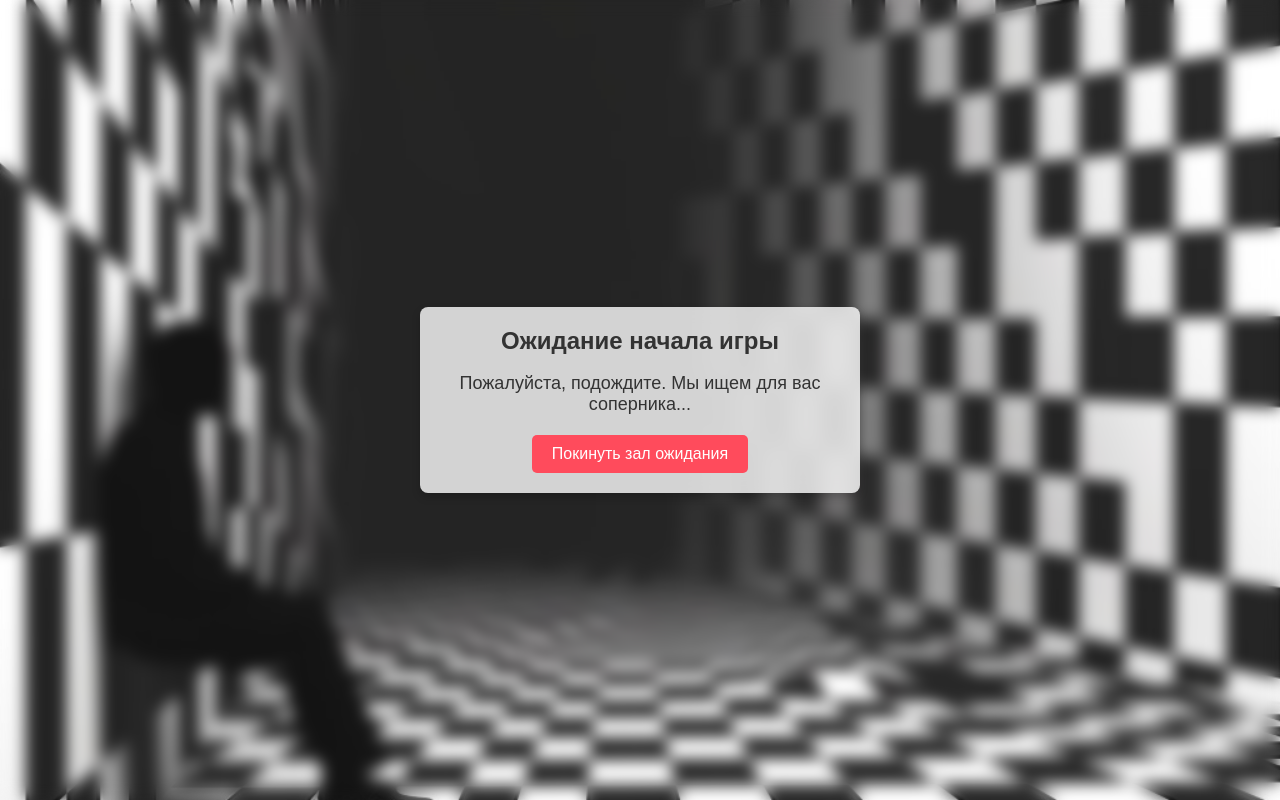
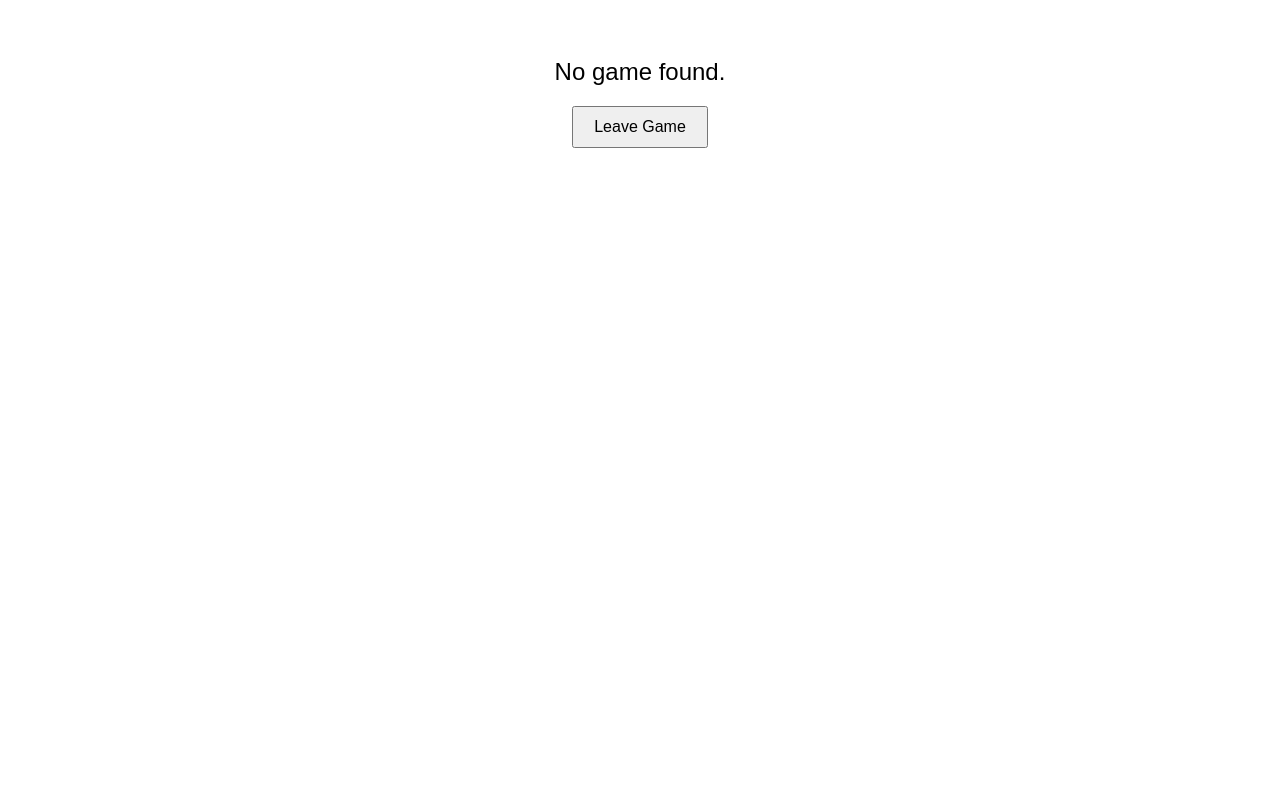
Before and after one commit to wert-rar/Shashki, a Flask app: page /start_game in a window 1280 px wide. Run offline with Flask 3, Linux system fonts and the light colour scheme; the visitor is signed in with stand-in values (Sample User, id 1).

Commit message:
update code (no white piece) and no error

```diff
--- a/Client/app.py
+++ b/Client/app.py
@@ -8,7 +8,6 @@ import logging
 logging.basicConfig(level=logging.DEBUG)
 app = Flask(__name__)
 app.secret_key = 'superpupersecretkey'
-
 
 status_ = {
     "w1": "Ход белых",
@@ -23,7 +22,7 @@ status_ = {
     "e1": "Ошибка при запросе к серверу"
 }
 current_games = {
-    1: Game(1, 0, 1),
+    1: Game(f_user='user1', c_user='user2', game_id=1),
 }
 unstarted_games = {}
 
@@ -261,6 +260,7 @@ def login():
         if user:
             session['flash'] = 'Успешный вход!'
             session['user'] = user_login
+            session['user_id'] = user['user_id']
             return redirect(url_for('profile', username=user_login))
         else:
             session['flash'] = 'Неправильное имя пользователя или пароль.'
@@ -288,6 +288,7 @@ def profile(username):
 @app.route("/logout")
 def logout():
     session.pop('user', None)
+    session.pop('user_id', None)
     session['flash'] = 'Вы вышли из системы.'
     return redirect(url_for('home'))
 
@@ -295,39 +296,37 @@ def logout():
 @app.route('/start_game')
 def start_game():
     user_login = session.get('user')
+    user_id = session.get('user_id')
     if not user_login:
         return redirect(url_for('login'))
 
     game = find_waiting_game()
 
     if game:
-        session['game_id'] = game.game_id
-        if not game.f_user and not game.c_user:
-            if random.choice([True, False]):
-                update_game_with_user(game.game_id, user_login, 'white')
-                session['color'] = 'white'
-            else:
-                update_game_with_user(game.game_id, user_login, 'black')
-                session['color'] = 'black'
-        elif not game.f_user:
-            update_game_with_user(game.game_id, user_login, 'white')
-            session['color'] = 'white'
-        elif not game.c_user:
-            update_game_with_user(game.game_id, user_login, 'black')
-            session['color'] = 'black'
+        if not game.f_user:
+            color = 'white'
+        else:
+            color = 'black'
+        try:
+            update_game_with_user(game.game_id, user_login, color)
+            session['game_id'] = game.game_id
+            session['color'] = color
+        except ValueError as e:
+            session['flash'] = str(e)
+            return redirect(url_for('profile', username=user_login))
     else:
         game_id = create_new_game(user_login)
         session['game_id'] = game_id
         session['color'] = 'white'
 
-    return render_template('waiting.html')
+    return render_template('waiting.html', game_id=session.get('game_id'), user_id=user_id)
 
 
 @app.route("/check_game_status", methods=["GET"])
 def check_game_status_route():
     game_id = session.get('game_id')
     user_id = session.get('user_id')
-    print(f"Checking game status, game_id: {game_id}, user: {user_id}")
+    logging.debug(f"Checking game status, game_id: {game_id}, user_id: {user_id}")
 
     if not game_id:
         return jsonify({"status": "no_game"}), 404
@@ -360,5 +359,34 @@ def update_board():
         return jsonify({"error": str(e)}), 500
 
 
+@app.route('/leave_game', methods=['POST'])
+def leave_game():
+    game_id = session.get('game_id')
+    user_login = session.get('user')
+
+    if not game_id or not user_login:
+        return jsonify({"error": "No game to leave"}), 400
+
+    game = current_games.get(game_id) or unstarted_games.get(game_id)
+    if not game:
+        return jsonify({"error": "Game not found"}), 404
+
+    if game.f_user == user_login:
+        game.f_user = None
+    elif game.c_user == user_login:
+        game.c_user = None
+    else:
+        return jsonify({"error": "User not part of the game"}), 400
+    if game_id in current_games:
+        if not game.f_user or not game.c_user:
+            unstarted_games[game_id] = game
+            del current_games[game_id]
+    session.pop('game_id', None)
+    session.pop('color', None)
+
+    session['flash'] = 'Вы покинули игру.'
+    return jsonify({"message": "Left the game successfully"}), 200
+
+
 if __name__ == "__main__":
     app.run(debug=True)
--- a/Client/game.py
+++ b/Client/game.py
@@ -1,6 +1,8 @@
+import itertools
+
 current_player = "w"
 unstarted_games = {}
-current_games = (1, 0, 1)
+current_games = {}
 
 pieces = [
     {"color": 1, "x": 1, "y": 0, "mode": "p"},
@@ -29,6 +31,8 @@ pieces = [
     {"color": 0, "x": 6, "y": 5, "mode": "p"}
 ]
 
+game_id_counter = itertools.count(2)
+
 
 class Game:
     def __init__(self, f_user, c_user, game_id):
@@ -36,7 +40,7 @@ class Game:
         self.c_user = c_user
         self.game_id = game_id
         self.moves_count = 0
-        self.pieces = pieces
+        self.pieces = [piece.copy() for piece in pieces]
         self.current_player = "w"
 
     def user_color(self, user_id):
@@ -57,49 +61,52 @@ class Game:
 
 
 def find_waiting_game():
-    for game_id, game in unstarted_games.items():
+    for game in unstarted_games.values():
         if not game.f_user or not game.c_user:
             return game
     return None
 
 
 def update_game_with_user(game_id, user_login, color):
-    if game_id in unstarted_games:
-        game = unstarted_games[game_id]
-        if color == 'white':
-            if game.f_user is None:
-                game.f_user = user_login
-                return True
-            else:
-                raise ValueError(f"В игре {game_id} уже есть белый игрок.")
-        elif color == 'black':
-            if game.c_user is None:
-                game.c_user = user_login
-                return True
-            else:
-                raise ValueError(f"В игре {game_id} уже есть черный игрок.")
+    game = current_games.get(game_id) or unstarted_games.get(game_id)
+    if not game:
+        raise ValueError(f"Игра {game_id} не существует.")
+
+    if color == 'white':
+        if game.f_user is None:
+            game.f_user = user_login
+            if game.c_user:
+                current_games[game_id] = game
+                del unstarted_games[game_id]
+            return True
         else:
-            raise ValueError("Цвет должен быть либо «белым», либо «черным».")
+            raise ValueError(f"В игре {game_id} уже есть белый игрок.")
+    elif color == 'black':
+        if game.c_user is None:
+            game.c_user = user_login
+            if game.f_user:
+                current_games[game_id] = game
+                del unstarted_games[game_id]
+            return True
+        else:
+            raise ValueError(f"В игре {game_id} уже есть черный игрок.")
     else:
-        raise ValueError(f"Игра {game_id} не существует.")
+        raise ValueError("Цвет должен быть либо «белым», либо «черным».")
 
 
 def create_new_game(user_login):
-    game_id = current_games
+    game_id = next(game_id_counter)
     new_game = Game(f_user=user_login, c_user=None, game_id=game_id)
     unstarted_games[game_id] = new_game
     return game_id
 
 
 def get_game_status(game_id):
-    if game_id in current_games:
-        game = current_games[game_id]
-    elif game_id in unstarted_games:
-        game = unstarted_games[game_id]
-    else:
+    game = current_games.get(game_id) or unstarted_games.get(game_id)
+    if not game:
         return None
 
     if game.f_user and game.c_user:
-        return {'status': 'ready'}
+        return {'status': 'active'}
     else:
         return {'status': 'waiting'}
--- a/Client/templates/waiting.html
+++ b/Client/templates/waiting.html
@@ -1,124 +1,78 @@
 <!DOCTYPE html>
-<html lang="ru">
+<html lang="en">
 <head>
     <meta charset="UTF-8">
-    <title>Ожидание игры</title>
-    <link rel="stylesheet" href="/static/style.css">
+    <title>Waiting for Opponent</title>
     <style>
+        /* Basic styling for better user experience */
         body {
             font-family: Arial, sans-serif;
-            background: url('{{ url_for('static', filename='background_waiting.jpg') }}') no-repeat center center fixed;
-            background-size: cover;
-            color: #333;
-            margin: 0;
-            height: 100vh;
-            overflow: hidden;
+            text-align: center;
+            padding-top: 50px;
         }
-
-        .backdrop {
-            position: fixed;
-            top: 0;
-            left: 0;
-            right: 0;
-            bottom: 0;
-            background: inherit;
-            filter: blur(8px);
-            z-index: -1;
-        }
-
-        .container {
-            background: rgba(255, 255, 255, 0.8);
-            backdrop-filter: blur(8px);
-            padding: 20px;
-            border-radius: 8px;
-            box-shadow: 0 4px 8px rgba(0, 0, 0, 0.2);
-            text-align: center;
-            max-width: 400px;
-            width: 100%;
-            position: relative;
-            z-index: 1;
-        }
-
-        .container strong {
-            display: block;
-            font-size: 24px;
-            margin-bottom: 10px;
-        }
-
-        .container p {
-            font-size: 18px;
+        #status {
+            font-size: 1.5em;
             margin-bottom: 20px;
         }
-
         #leave-button {
-            background-color: #ff4b5c;
-            border: none;
             padding: 10px 20px;
-            border-radius: 5px;
-            color: #fff;
-            font-size: 16px;
+            font-size: 1em;
             cursor: pointer;
-            transition: background-color 0.3s ease;
-        }
-
-        #leave-button:hover {
-            background-color: #e04351;
         }
     </style>
 </head>
 <body>
-    <div class="backdrop"></div>
-    <div class="container">
-        <strong>Ожидание начала игры</strong>
-        <p>Пожалуйста, подождите. Мы ищем для вас соперника...</p>
-        <button id="leave-button" onclick="leaveGame()">Покинуть зал ожидания</button>
-    </div>
+    <div id="status">Waiting for an opponent...</div>
+    <button id="leave-button" onclick="leaveGame()">Leave Game</button>
 
     <script>
+        const gameId = "{{ game_id }}";
+        const userId = "{{ user_id }}";
+
         function leaveGame() {
             fetch('/leave_game', { method: 'POST' })
-                .then(response => window.location.href = '/')
+                .then(response => {
+                    if (response.ok) {
+                        window.location.href = '/';
+                    } else {
+                        console.error('Failed to leave the game.');
+                    }
+                })
                 .catch(error => console.error('Error:', error));
         }
 
-<<<<<<< HEAD
-async function checkGameStatus() {
-    try {
-        const response = await fetch('/check_game_status');
-        const data = await response.json();
-        console.log('Game status:', data.status);
-=======
         async function checkGameStatus() {
             try {
                 const response = await fetch('/check_game_status');
+                if (!response.ok) {
+                    if (response.status === 404) {
+                        document.getElementById('status').innerText = 'No game found.';
+                    }
+                    throw new Error('Network response was not ok');
+                }
                 const data = await response.json();
                 console.log('Game status:', data.status);
+
                 if (data.status === 'active') {
-                    window.location.href = '/board';
+                    window.location.href = `/board/${gameId}/${userId}`;
+                } else if (data.status === 'waiting') {
+                    document.getElementById('status').innerText = 'Waiting for an opponent...';
+                } else if (data.status === 'no_game') {
+                    document.getElementById('status').innerText = 'No game assigned.';
+                } else {
+                    document.getElementById('status').innerText = 'Unknown status.';
                 }
             } catch (error) {
                 console.error('Error checking game status:', error);
             }
         }
->>>>>>> parent of 43017b1 (now transferred to the board)
 
-        if (data.status === 'ready') {
-            const gameId = data.game_id;
-            const UserId = data.user_id;
+        function startPolling() {
+            checkGameStatus();  // Check immediately on load
+            setInterval(checkGameStatus, 3000);
+        }
 
-
-            window.location.href = `/board/${gameId}/${UserId}`;
-        }
-    } catch (error) {
-        console.error('Error checking game status:', error);
-    }
-}
-
-function startPolling() {
-    setInterval(checkGameStatus, 3000);
-}
-
-window.onload = startPolling;
+        window.onload = startPolling;
     </script>
 </body>
 </html>
```
Also changed, not shown: Client/templates/board.html (+6 -11 lines).
